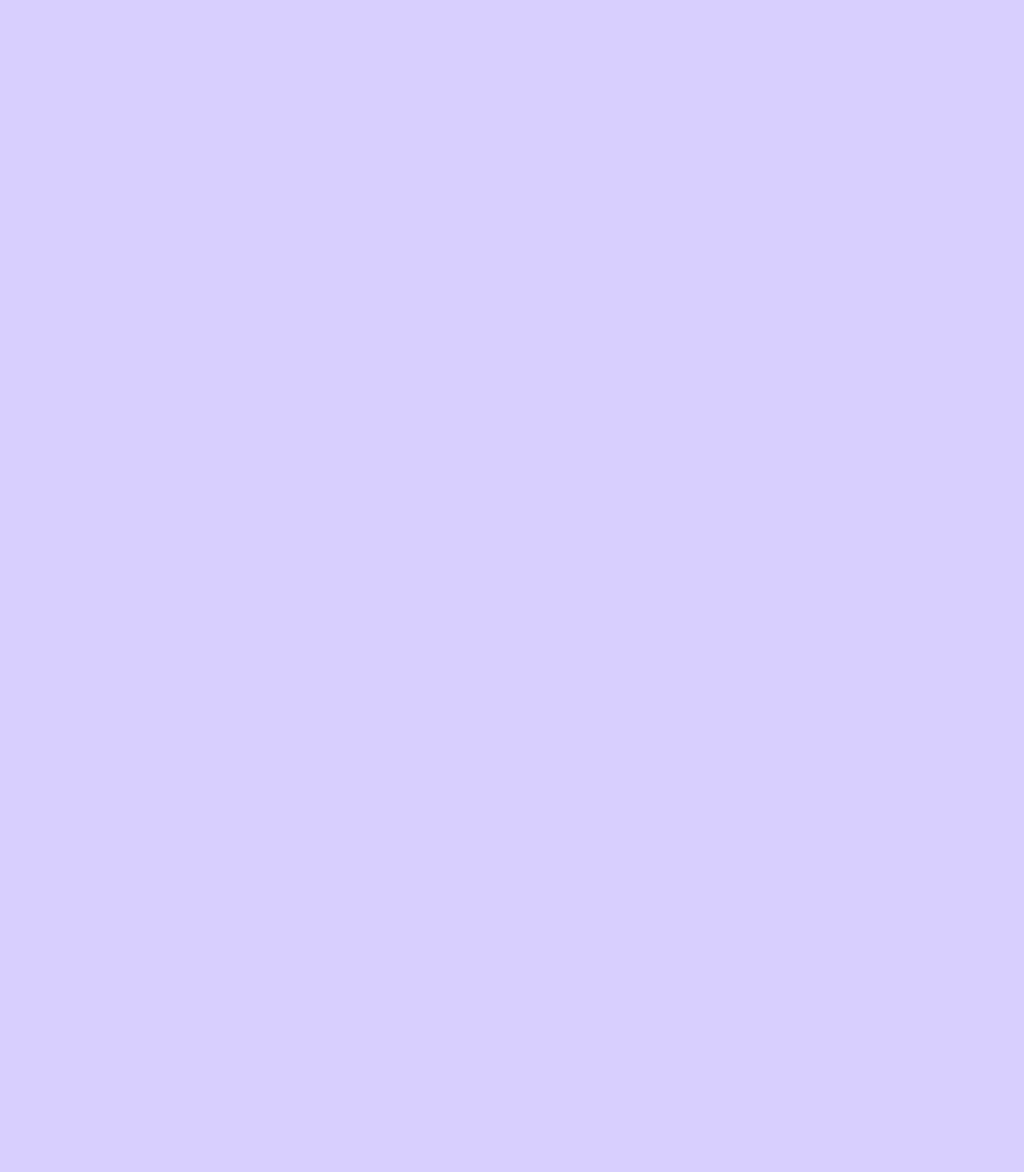
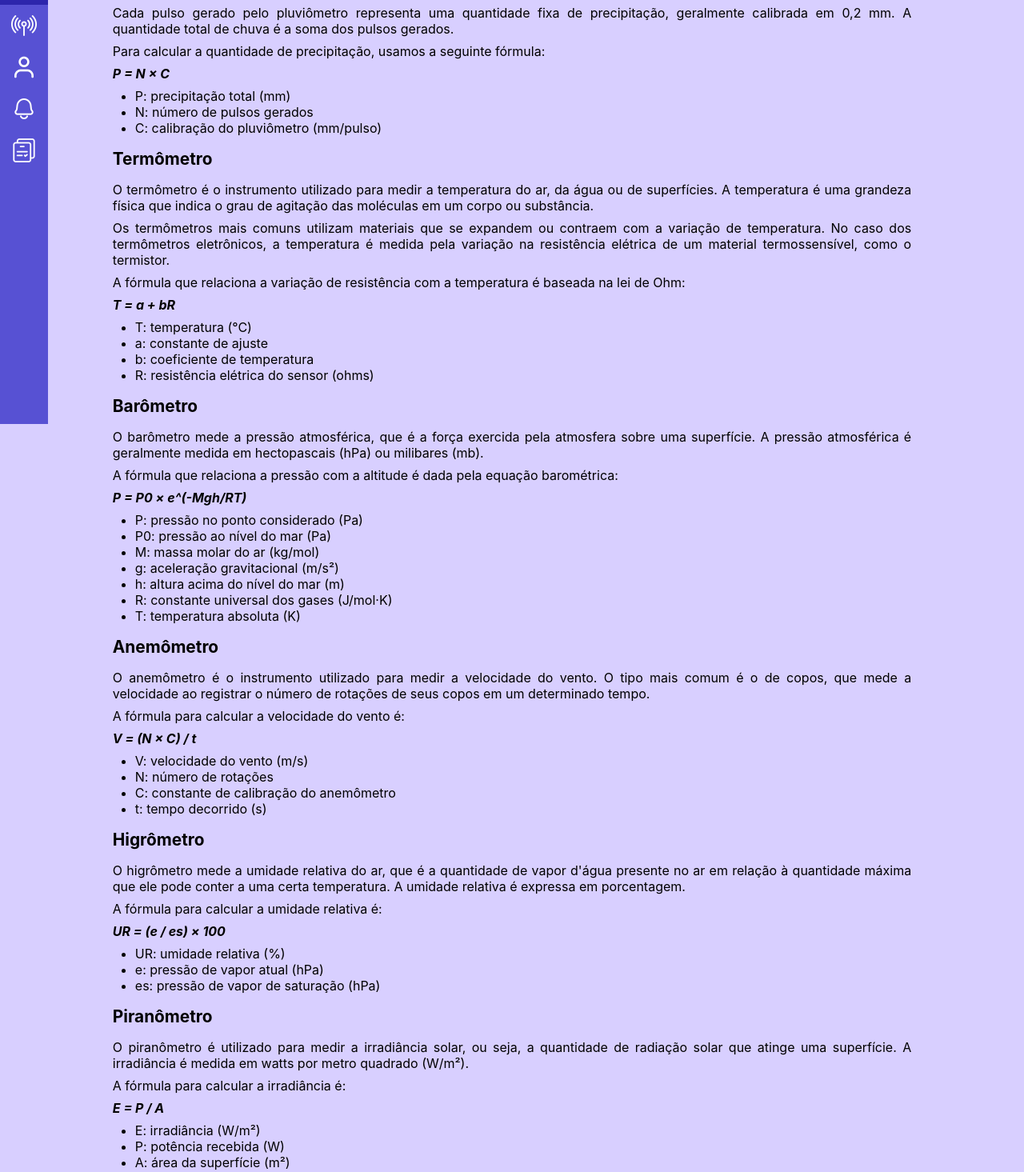
Before and after one commit to Equipe-CodeLand/API-2024.2-Front-End, a React (Vite) app: page /aprenda-mais in a window 1280 px wide. Before the commit this address had no page. Shown: the part 270-1735 px from the top of the page at 80% size. Before the commit the page ends 800 px from the top, so only its background shows below. Built offline with nearby package versions, Linux system fonts and the light colour scheme.

Commit message:
✨feat: Adição da página de "Aprenda mais"

```diff
--- /dev/null
+++ b/src/pages/AprendaMais/aprendaMais.tsx
@@ -0,0 +1,124 @@
+import React from 'react'
+import './style.css'
+import { Sidebar } from '../../components/sidebar/sidebar'
+
+const AprendaMais: React.FC = () => {
+  return (
+    <div className='container'>
+        <Sidebar />
+
+        <div className="title-box">
+            <h2 className='title-text'>Aprenda mais!</h2>
+        </div>
+
+        <div className="content">
+            <div className="text-container">
+                <h2 className="small-title-text">Pluviômetro</h2>
+
+                <div className="text-box">
+                    <p>O pluviômetro mede a quantidade de chuva em milímetros (mm), onde cada milímetro corresponde a 1 litro de água por metro quadrado. O tipo mais comum é o pluviômetro de balança basculante, que gera pulsos elétricos sempre que uma quantidade específica de água é coletada.</p>
+                    <p>Cada pulso gerado pelo pluviômetro representa uma quantidade fixa de precipitação, geralmente calibrada em 0,2 mm. A quantidade total de chuva é a soma dos pulsos gerados.</p>
+                    <p>Para calcular a quantidade de precipitação, usamos a seguinte fórmula:</p>
+                    <p className="formula">P = N × C</p>
+
+                    <ul className="list">
+                        <li>P: precipitação total (mm)</li>
+                        <li>N: número de pulsos gerados</li>
+                        <li>C: calibração do pluviômetro (mm/pulso)</li>
+                    </ul>
+                </div>
+            </div>
+
+            <div className="text-container">
+                <h2 className="small-title-text">Termômetro</h2>
+
+                <div className="text-box">
+                    <p>O termômetro é o instrumento utilizado para medir a temperatura do ar, da água ou de superfícies. A temperatura é uma grandeza física que indica o grau de agitação das moléculas em um corpo ou substância.</p>
+                    <p>Os termômetros mais comuns utilizam materiais que se expandem ou contraem com a variação de temperatura. No caso dos termômetros eletrônicos, a temperatura é medida pela variação na resistência elétrica de um material termossensível, como o termistor.</p>
+                    <p>A fórmula que relaciona a variação de resistência com a temperatura é baseada na lei de Ohm:</p>
+                    <p className="formula">T = a + bR</p>
+
+                    <ul className="list">
+                        <li>T: temperatura (°C)</li>
+                        <li>a: constante de ajuste</li>
+                        <li>b: coeficiente de temperatura</li>
+                        <li>R: resistência elétrica do sensor (ohms)</li>
+                    </ul>
+                </div>
+            </div>
+
+            <div className="text-container">
+                <h2 className="small-title-text">Barômetro</h2>
+
+                <div className="text-box">
+                    <p>O barômetro mede a pressão atmosférica, que é a força exercida pela atmosfera sobre uma superfície. A pressão atmosférica é geralmente medida em hectopascais (hPa) ou milibares (mb).</p>
+                    <p>A fórmula que relaciona a pressão com a altitude é dada pela equação barométrica:</p>
+                    <p className="formula">P = P0 × e^(-Mgh/RT)</p>
+
+                    <ul className="list">
+                        <li>P: pressão no ponto considerado (Pa)</li>
+                        <li>P0: pressão ao nível do mar (Pa)</li>
+                        <li>M: massa molar do ar (kg/mol)</li>
+                        <li>g: aceleração gravitacional (m/s²)</li>
+                        <li>h: altura acima do nível do mar (m)</li>
+                        <li>R: constante universal dos gases (J/mol·K)</li>
+                        <li>T: temperatura absoluta (K)</li>
+                    </ul>
+                </div>
+            </div>
+
+            <div className="text-container">
+                <h2 className="small-title-text">Anemômetro</h2>
+
+                <div className="text-box">
+                    <p>O anemômetro é o instrumento utilizado para medir a velocidade do vento. O tipo mais comum é o de copos, que mede a velocidade ao registrar o número de rotações de seus copos em um determinado tempo.</p>
+                    <p>A fórmula para calcular a velocidade do vento é:</p>
+                    <p className="formula">V = (N × C) / t</p>
+
+                    <ul className="list">
+                        <li>V: velocidade do vento (m/s)</li>
+                        <li>N: número de rotações</li>
+                        <li>C: constante de calibração do anemômetro</li>
+                        <li>t: tempo decorrido (s)</li>
+                    </ul>
+                </div>
+            </div>
+
+            <div className="text-container">
+                <h2 className="small-title-text">Higrômetro</h2>
+
+                <div className="text-box">
+                    <p>O higrômetro mede a umidade relativa do ar, que é a quantidade de vapor d'água presente no ar em relação à quantidade máxima que ele pode conter a uma certa temperatura. A umidade relativa é expressa em porcentagem.</p>
+                    <p>A fórmula para calcular a umidade relativa é:</p>
+                    <p className="formula">UR = (e / es) × 100</p>
+
+                    <ul className="list">
+                        <li>UR: umidade relativa (%)</li>
+                        <li>e: pressão de vapor atual (hPa)</li>
+                        <li>es: pressão de vapor de saturação (hPa)</li>
+                    </ul>
+                </div>
+            </div>
+
+            <div className="text-container">
+                <h2 className="small-title-text">Piranômetro</h2>
+
+                <div className="text-box">
+                    <p>O piranômetro é utilizado para medir a irradiância solar, ou seja, a quantidade de radiação solar que atinge uma superfície. A irradiância é medida em watts por metro quadrado (W/m²).</p>
+                    <p>A fórmula para calcular a irradiância é:</p>
+                    <p className="formula">E = P / A</p>
+
+                    <ul className="list">
+                        <li>E: irradiância (W/m²)</li>
+                        <li>P: potência recebida (W)</li>
+                        <li>A: área da superfície (m²)</li>
+                    </ul>
+                </div>
+            </div>
+
+        </div>
+    </div>
+  )
+}
+
+export default AprendaMais
--- /dev/null
+++ b/src/pages/AprendaMais/style.css
@@ -0,0 +1,36 @@
+.text-container {
+    width: 100%;
+    display: flex;
+    flex-direction: column;
+    align-items: center;
+    text-align: center;
+    margin-bottom: var(--mg-4);
+  }
+
+  .text-box {
+    width: 80%;
+    text-align: justify;
+  }
+
+  .small-title-text {
+    text-align: left;
+    width: 80%;
+    margin-bottom: var(--mg-4);
+  }
+
+  .formula {
+    font-style: italic;
+    font-weight: bold;
+  }
+
+  .text-box p {
+    margin-bottom: var(--mg-2);
+  }
+
+  ul.list {
+    padding-left: var(--pd-6);
+  }
+
+  ul.list li {
+    margin-left: var(--mg-1);
+  }
--- a/src/routes/index.tsx
+++ b/src/routes/index.tsx
@@ -5,6 +5,7 @@ import DropdownUsuario from "../pages/DropdownUsuario";
 import Notificacoes from "../pages/Notificações";
 import '../globalCss/index.css'
 import Home from "../pages/Home/home";
+import AprendaMais from "../pages/AprendaMais/aprendaMais";
 
 export default function Rotas() {
     return(
@@ -15,6 +16,7 @@ export default function Rotas() {
                 <Route path='/estacao/cadastro' element={<CadastroEstacao />} />
                 <Route path='/dropdown-exemplo' element={<DropdownExample />} />
                 <Route path='/usuarios' element={<DropdownUsuario />} />
+                <Route path='/aprenda-mais' element={<AprendaMais />} />
             </Routes>
         </BrowserRouter>
     )
```
